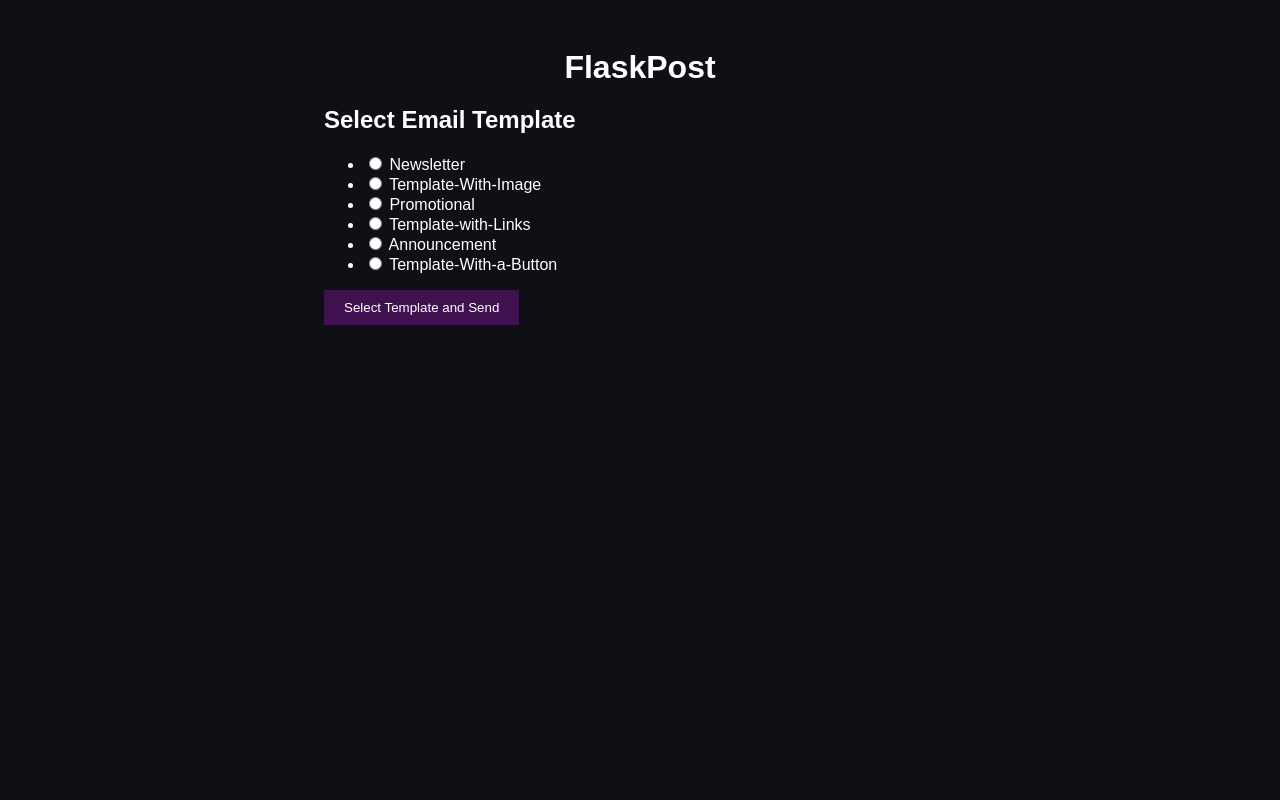
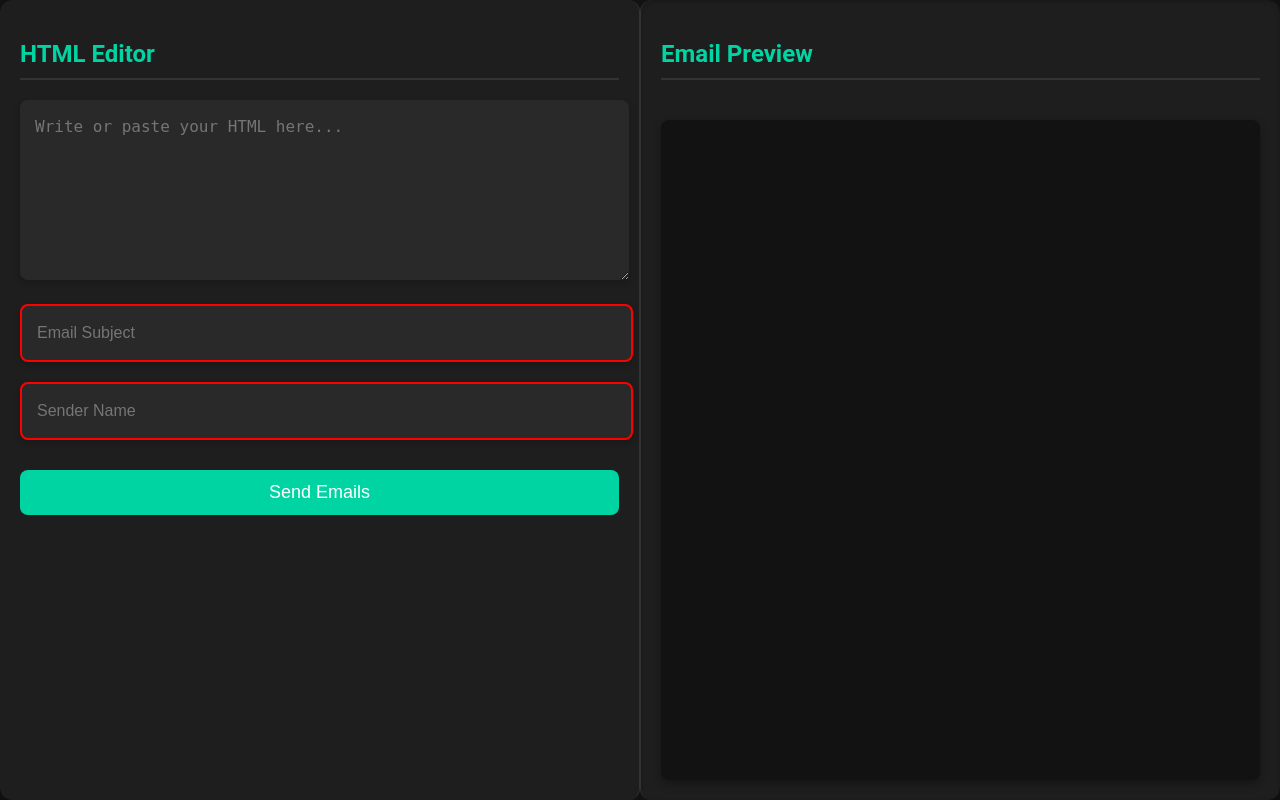
Before and after one commit to lohitkolluri/FlaskPost, a Flask app: page / in a window 1280 px wide. Run offline with Flask 3, Linux system fonts and the light colour scheme.

Commit message:
🔖 Refactor Entire code
Refactor HTML editor and previewer; improve email handling in Flask app

```diff
--- a/app.py
+++ b/app.py
@@ -1,88 +1,102 @@
 import os
 import csv
-from flask import Flask, render_template, request, redirect, url_for
+from flask import Flask, render_template, request, jsonify
 from flask_mail import Mail, Message
 from dotenv import load_dotenv
+import logging
 
 app = Flask(__name__)
 load_dotenv()  # Load environment variables from .env file
 
-# SMTP Configuration
+# SMTP Configuration using environment variables
 app.config['MAIL_SERVER'] = os.getenv('MAIL_SERVER', 'smtp.gmail.com')
-app.config['MAIL_PORT'] = int(os.getenv('MAIL_PORT', 587))
-app.config['MAIL_USERNAME'] = os.getenv('MAIL_USERNAME', 'your_username@gmail.com')
-app.config['MAIL_PASSWORD'] = os.getenv('MAIL_PASSWORD', 'your_password')
+app.config['MAIL_PORT'] = os.getenv('MAIL_PORT', '587')
+app.config['MAIL_USERNAME'] = os.getenv('MAIL_USERNAME')
+app.config['MAIL_PASSWORD'] = os.getenv('MAIL_PASSWORD')
 app.config['MAIL_USE_TLS'] = os.getenv('MAIL_USE_TLS', 'True').lower() == 'true'
 app.config['MAIL_USE_SSL'] = os.getenv('MAIL_USE_SSL', 'False').lower() == 'true'
 
 mail = Mail(app)
+
+# Set up logging to output to the console
+logging.basicConfig(level=logging.INFO, format='%(asctime)s %(message)s')
 
 # Get a list of available templates
 def get_template_files():
     template_files = [file for file in os.listdir('templates') if file.endswith('_template.html')]
     return template_files
 
+# Fetch recipient data from CSV
 def fetch_recipient_data():
     data = []
-    with open('input.csv', 'r') as csv_file:
-        csv_reader = csv.DictReader(csv_file)
-        for row in csv_reader:
-            if 'Email' in row and 'Name' in row:  # Check if the CSV contains the required columns
-                recipient_data = {
-                    'email': row['Email'],
-                    'name': row['Name']
-                }
-                data.append(recipient_data)
+    try:
+        with open('input.csv', 'r') as csv_file:
+            csv_reader = csv.DictReader(csv_file)
+            for row in csv_reader:
+                if 'Email' in row and 'Name' in row:  # Check if the CSV contains the required columns
+                    recipient_data = {
+                        'email': row['Email'],
+                        'name': row['Name']
+                    }
+                    data.append(recipient_data)
+    except FileNotFoundError:
+        print('CSV file not found.')
+    except Exception as e:
+        print(f'Error reading CSV file: {e}')
     return data
 
+# Home page route to display templates
 @app.route('/')
 def index():
     templates = get_template_files()
     return render_template('index.html', templates=templates)
 
+# Route to send emails
 @app.route('/send_emails', methods=['POST'])
 def send_emails():
-    # Ensure 'template' is present in the form data
-    if 'template' not in request.form:
-        return 'Bad request. Form data is missing.'
+    html_content = request.form.get('htmlContent')
+    subject = request.form.get('subject')
+    sender_name = request.form.get('senderName')
 
-    # Get selected template
-    selected_template = request.form['template']
-    template_path = os.path.join('templates', selected_template)
+    # Check if required fields are present
+    if not html_content or not subject or not sender_name:
+        return jsonify({'success': False, 'error': 'Missing required fields'}), 400
 
-    # Load email content from the selected template
-    with open(template_path, 'r') as file:
-        template_content = file.read().split('\n', 1)
+    recipient_data = fetch_recipient_data()
+    if not recipient_data:
+        return jsonify({'success': False, 'error': 'No recipient data found'}), 400
 
-    # Extract subject and body from the template
-    subject = template_content[0]
-    body = template_content[1] if len(template_content) > 1 else ''
+    sent_emails = []
+    failed_emails = []
 
-    # Fetch recipient emails and names from the CSV file
-    recipient_data = fetch_recipient_data()
+    try:
+        with app.app_context():  # Wrap the entire sending process in app context
+            for data in recipient_data:
+                recipient_email = data['email']
+                recipient_name = data['name']
 
-    for data in recipient_data:
-        recipient_email = data['email']
-        recipient_name = data['name']
+                # Substitute variables in the HTML content
+                personalized_content = html_content.replace('{{ Name }}', recipient_name)
 
-        # Substitute variables in the body
-        updated_body = body.replace('{{ name }}', recipient_name)
+                msg = Message(subject, sender=(sender_name, app.config['MAIL_USERNAME']), recipients=[recipient_email])
+                msg.html = personalized_content
 
-        # Rest of the code to send emails, using updated_body and subject
-        with app.app_context():
-            mail.init_app(app)
-            mail.username = app.config['MAIL_USERNAME']
-            mail.password = app.config['MAIL_PASSWORD']
-            mail.server = (app.config['MAIL_SERVER'], app.config['MAIL_PORT'])
-            mail.use_tls = app.config['MAIL_USE_TLS']
-            mail.use_ssl = app.config['MAIL_USE_SSL']
+                try:
+                    mail.send(msg)
+                    sent_emails.append(recipient_email)
+                    logging.info(f"Email sent to {recipient_email}")
+                except Exception as e:
+                    failed_emails.append(recipient_email)
+                    logging.error(f"Failed to send email to {recipient_email}: {str(e)}")
 
-            msg = Message(subject, sender=app.config['MAIL_USERNAME'], recipients=[recipient_email])
-            msg.html = updated_body
-
-            mail.send(msg)
-
-    return 'Emails sent successfully!'
+        return jsonify({
+            'success': True,
+            'message': 'Emails processed successfully!',
+            'sent': sent_emails,
+            'failed': failed_emails
+        })
+    except Exception as e:
+        return jsonify({'success': False, 'error': str(e)}), 500
 
 if __name__ == '__main__':
-    app.run(debug=True)
+    app.run(debug=False)
--- a/requirements.txt
+++ b/requirements.txt
@@ -1,3 +1,4 @@
 flask
 flask_mail
 python-dotenv
+bleach
--- a/sample.input.csv
+++ b/sample.input.csv
@@ -1,2 +1,3 @@
 Email,Name
-xyz@abc.com,John Doe
+john@example.com,John Doe
+jane@example.com,Jane Smith
--- a/static/global.css
+++ /dev/null
@@ -1,28 +0,0 @@
-body {
-    background-color: #0E1015;
-    color: #FFFFFF;
-    font-family: Arial, sans-serif;
-}
-
-.container {
-    width: 50%;
-    margin: 0 auto;
-    padding: 20px;
-}
-
-.header {
-    text-align: center;
-    margin-bottom: 20px;
-}
-
-.preview-btn {
-    padding: 10px 20px;
-    background-color: #40114F;
-    color: #FFFFFF;
-    border: none;
-    cursor: pointer;
-}
-
-.preview-btn:hover {
-    background-color: #141117;
-}
--- a/templates/index.html
+++ b/templates/index.html
@@ -1,27 +1,222 @@
 <!DOCTYPE html>
-<html>
+<html lang="en">
+
 <head>
-    <title>FlaskPost - Mass Mailer</title>
-    <link rel="stylesheet" type="text/css" href="{{ url_for('static', filename='global.css') }}">
+    <meta charset="UTF-8">
+    <meta name="viewport" content="width=device-width, initial-scale=1.0">
+    <title>Email Previewer</title>
+    <style>
+        body {
+            font-family: 'Roboto', sans-serif;
+            background-color: #121212;
+            color: #e0e0e0;
+            margin: 0;
+            padding: 0;
+            display: flex;
+            height: 100vh;
+            overflow: hidden;
+        }
+
+        .container {
+            display: flex;
+            width: 100%;
+            height: 100%;
+            overflow: hidden;
+            border-radius: 12px;
+            box-shadow: 0 8px 16px rgba(0, 0, 0, 0.3);
+        }
+
+        .editor,
+        .preview {
+            width: 50%;
+            padding: 20px;
+            box-sizing: border-box;
+            display: flex;
+            flex-direction: column;
+            border-radius: 12px;
+        }
+
+        .editor {
+            background-color: #1e1e1e;
+            border-right: 1px solid #333;
+        }
+
+        .editor h2 {
+            color: #00d4a3;
+            margin-bottom: 20px;
+            font-size: 24px;
+            border-bottom: 2px solid #333;
+            padding-bottom: 10px;
+        }
+
+        .editor textarea,
+        .editor input {
+            width: calc(100% - 20px);
+            margin-bottom: 20px;
+            padding: 15px;
+            border: none;
+            border-radius: 8px;
+            background-color: #292929;
+            color: #e0e0e0;
+            font-size: 16px;
+            line-height: 1.5;
+            box-shadow: 0 3px 6px rgba(0, 0, 0, 0.2);
+            transition: box-shadow 0.2s, border-color 0.2s;
+        }
+
+        .editor textarea {
+            height: 150px;
+            resize: vertical;
+        }
+
+        .editor textarea:focus,
+        .editor input:focus {
+            box-shadow: 0 0 8px #00d4a3;
+            outline: none;
+        }
+
+        .editor input:invalid {
+            border: 2px solid red;
+        }
+
+        .editor button {
+            width: 100%;
+            padding: 12px;
+            background-color: #00d4a3;
+            border: none;
+            border-radius: 8px;
+            color: #ffffff;
+            font-size: 18px;
+            cursor: pointer;
+            transition: background-color 0.3s, transform 0.2s;
+            margin-top: 10px;
+        }
+
+        .editor button:hover {
+            background-color: #00a886;
+        }
+
+        .editor button:active {
+            transform: scale(0.97);
+        }
+
+        .preview {
+            background-color: #1e1e1e;
+            border-left: 1px solid #333;
+            overflow-y: auto;
+            box-shadow: inset 0 2px 4px rgba(0, 0, 0, 0.2);
+        }
+
+        .preview h2 {
+            color: #00d4a3;
+            margin-bottom: 20px;
+            font-size: 24px;
+            border-bottom: 2px solid #333;
+            padding-bottom: 10px;
+        }
+
+        .preview h4,
+        .preview h5 {
+            margin: 5px 0;
+        }
+
+        iframe {
+            width: 100%;
+            height: calc(100% - 80px);
+            border: none;
+            border-radius: 8px;
+            background-color: #121212;
+            box-shadow: 0 4px 8px rgba(0, 0, 0, 0.3);
+        }
+
+        iframe {
+            transition: box-shadow 0.3s;
+        }
+
+        iframe:hover {
+            box-shadow: 0 6px 12px rgba(0, 0, 0, 0.4);
+        }
+
+        @media (max-width: 768px) {
+            .container {
+                flex-direction: column;
+                height: auto;
+            }
+
+            .editor,
+            .preview {
+                width: 100%;
+                padding: 15px;
+            }
+
+            .editor textarea {
+                height: 150px;
+            }
+
+            iframe {
+                height: 50vh;
+            }
+        }
+    </style>
 </head>
+
 <body>
     <div class="container">
-        <h1 class="header">FlaskPost</h1>
+        <div class="editor">
+            <h2>HTML Editor</h2>
+            <form action="/send_emails" method="post" id="emailForm">
+                <textarea id="htmlInput" name="htmlContent" placeholder="Write or paste your HTML here..."></textarea>
+                <input type="text" name="subject" placeholder="Email Subject" required aria-label="Email Subject"
+                    oninvalid="this.setCustomValidity('Please enter a subject')" oninput="this.setCustomValidity('')">
+                <input type="text" name="senderName" placeholder="Sender Name" required aria-label="Sender Name"
+                    oninvalid="this.setCustomValidity('Please enter the sender\'s name')"
+                    oninput="this.setCustomValidity('')">
+                <button type="submit" aria-label="Send Emails">Send Emails</button>
+            </form>
+        </div>
+        <div class="preview">
+            <h2>Email Preview</h2>
+            <h4 id="subjectPreview"></h4>
+            <h5 id="senderPreview"></h5>
+            <iframe id="emailOutput"></iframe>
+        </div>
+    </div>
 
-        <h2>Select Email Template</h2>
-        <form action="/send_emails" method="post">
-            <ul>
-                {% for template in templates %}
-                    <li>
-                        <label>
-                            <input type="radio" name="template" value="{{ template }}" required>
-                            {{ template.replace('_template.html', '') }}
-                        </label>
-                    </li>
-                {% endfor %}
-            </ul>
-            <button type="submit" class="preview-btn">Select Template and Send</button>
-        </form>
-    </div>
+    <script>
+        const htmlInput = document.getElementById('htmlInput');
+        const emailOutput = document.getElementById('emailOutput');
+        const subjectInput = document.querySelector('input[name="subject"]');
+        const senderInput = document.querySelector('input[name="senderName"]');
+        const subjectPreview = document.getElementById('subjectPreview');
+        const senderPreview = document.getElementById('senderPreview');
+
+        // Debouncing function to avoid excessive updates
+        function debounce(func, timeout = 300) {
+            let timer;
+            return (...args) => {
+                clearTimeout(timer);
+                timer = setTimeout(() => { func.apply(this, args); }, timeout);
+            };
+        }
+
+        // Real-time HTML content update inside iframe with debouncing
+        htmlInput.addEventListener('input', debounce(() => {
+            const doc = emailOutput.contentDocument || emailOutput.contentWindow.document;
+            doc.open();
+            doc.write(htmlInput.value);
+            doc.close();
+        }));
+
+        // Real-time subject preview
+        subjectInput.addEventListener('input', debounce(() => {
+            subjectPreview.textContent = subjectInput.value || 'No Subject';
+        }));
+
+        // Real-time sender name preview
+        senderInput.addEventListener('input', debounce(() => {
+            senderPreview.textContent = `From: ${senderInput.value || 'No Sender Name'}`;
+        }));
+    </script>
 </body>
+
 </html>
```
Also changed, not shown: templates/Announcement_template.html (deleted, +0 -14 lines), templates/Newsletter_template.html (deleted, +0 -20 lines), templates/Promotional_template.html (deleted, +0 -15 lines), templates/Template-With-Image_template.html (deleted, +0 -19 lines), templates/Template-With-a-Button_template.html (deleted, +0 -24 lines), templates/Template-with-Links_template.html (deleted, +0 -17 lines), README.md, templates/README.md (deleted), 2 other files.
